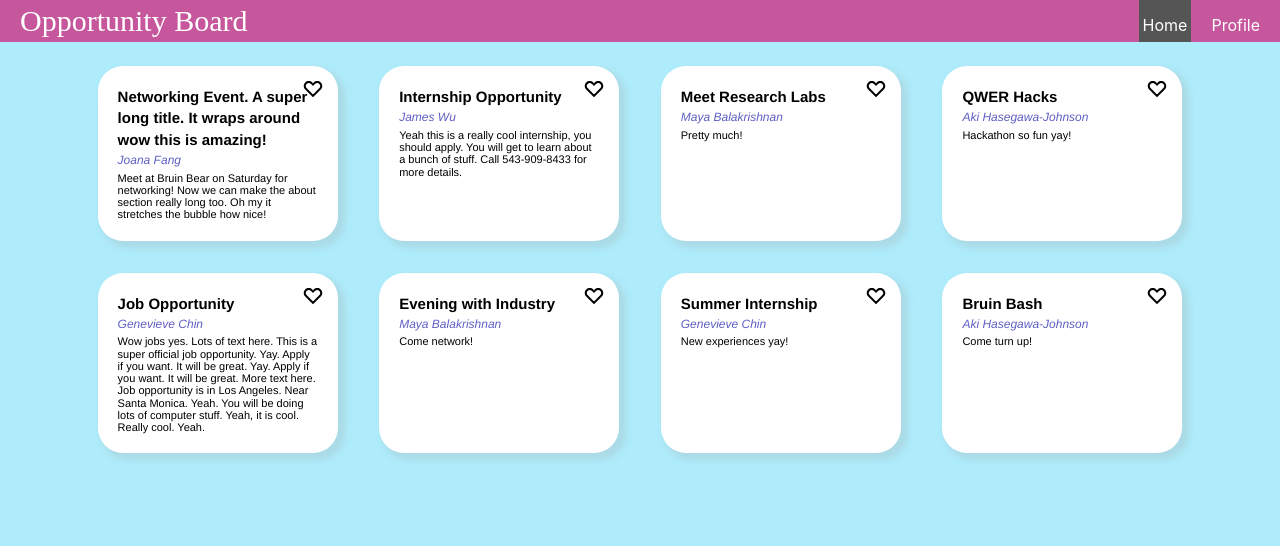
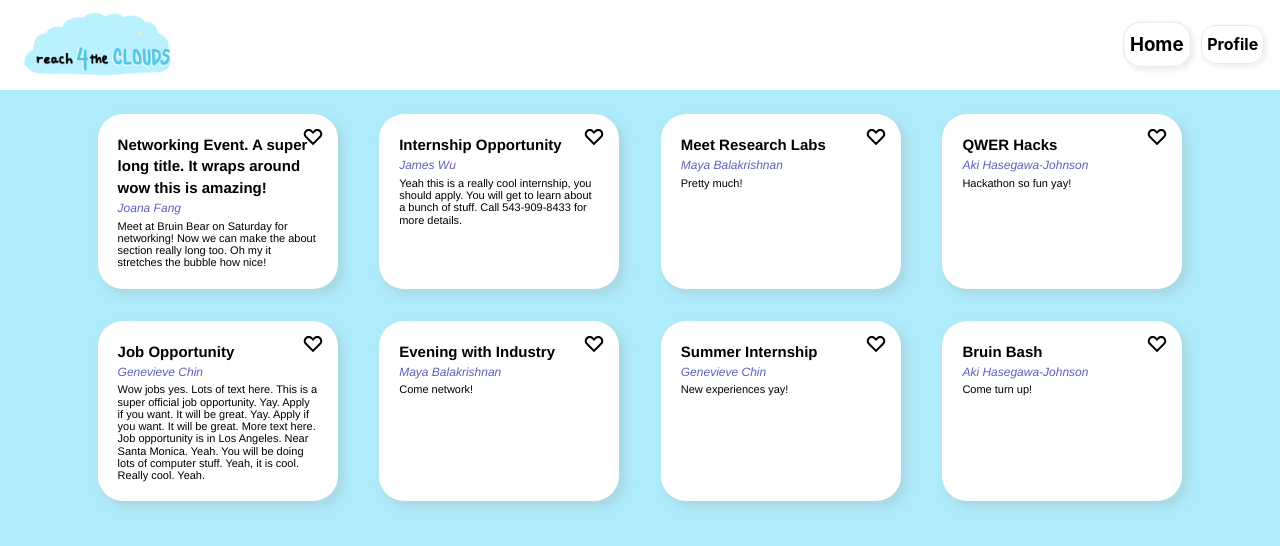
Before and after one commit to jamesmwu/joamayakieves, a React (Create React App) app in the folder frontend/: page / in a window 1280 px wide. Shown: the top 546 px of the page. Built offline with nearby package versions, Linux system fonts and the light colour scheme.

Commit message:
Add more styling to navbar
* Add, position, and style buttons for links to home page and profile page
* Create logo for website, add and position the logo in the navbar

```diff
--- a/frontend/src/Navbar.js
+++ b/frontend/src/Navbar.js
@@ -1,11 +1,13 @@
 import { Link, useMatch, useResolvedPath } from "react-router-dom";
+import WebsiteLogo from "./icons/reach4theclouds.jpg"
+
 export default function Navbar() {
     return (
         <nav className="navStyle">
-            <Link to="/" className="site-title"> Opportunity Board</Link>
+            <Link to="/" ><img src={WebsiteLogo}/></Link>
             <ul>
-                <CustomLink to="/">Home</CustomLink>
-                <CustomLink to="/profile">Profile</CustomLink>
+                <CustomLink className="pageLinks" to="/">Home</CustomLink>
+                <CustomLink className="pageLinks" to="/profile">Profile</CustomLink>
             </ul>
         </nav>
     );
--- a/frontend/src/styles/Navbar.css
+++ b/frontend/src/styles/Navbar.css
@@ -1,24 +1,23 @@
 
 
 .navStyle{
-    background-color:#c6579d;
-    color: white;
+    background-color:white;
+    color: black;
+    height: 90px;
     display: flex;
     justify-content: space-between;
-    align-items: stretch;
-    gap: 2rem;
-    padding: 0 1rem;
+    /* align-items: stretch; */
+    /* gap: 2rem; */
+    padding: 0rem 1rem;
 }
 
-.site-title{
-    /*font-size: 2rem;
-    font-style:italic*/
-    font: 30px "Times New Roman";
+img {
+    width: 150px;
 }
 
 .navStyle ul {
-    padding:0;
-    margin:0;
+    padding: 0px;
+    margin: 0px;
     list-style: none;
     display: flex;
     gap: 1rem;
@@ -27,16 +26,29 @@
 .navStyle a{
     color: inherit;
     text-decoration: none;
-    height: 100%;
+    height: 30%;
     display: flex;
     align-items: center;
-    padding: .25rem;
+    padding: .3rem;
+    position: relative;
+    top: 25px;
+}
+
+.navStyle li:hover{
+    transform: scale(1.07);
 }
 
 .navStyle li.active{
-    background-color: #555;
+    transform: scale(1.17);
 }
 
-.navStyle li:hover{
-    background-color: #777;
+.navStyle li.active:hover{
+    transform: scale(1.27);
 }
+
+.pageLinks {
+    font-weight: bold;
+    border: 1px solid rgb(234, 233, 233);
+    border-radius: 15px;
+    box-shadow: 2px 2px 4px 1px rgba(189, 188, 188, 0.219);
+}
```
Also changed, not shown: frontend/src/icons/reach4theclouds.jpg (added).
